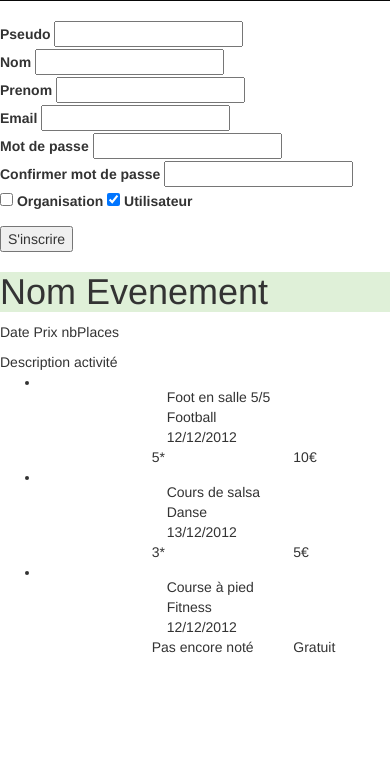
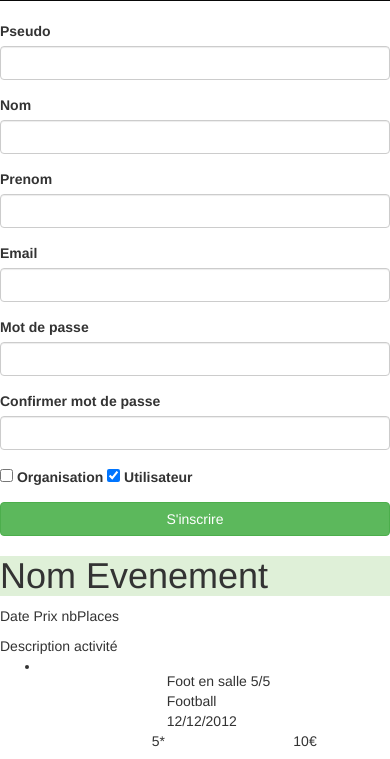
Before and after one commit to GregoryDev/OCI---AppSport, a plain HTML site: page www/index.html in a window 390 px wide. Shown: the part 49-808 px from the top of the page. Drawn offline with Linux system fonts and the light colour scheme; some packages are replaced by stand-ins of ours.

Commit message:
Apply CSS

```diff
--- a/www/index.html
+++ b/www/index.html
@@ -83,59 +83,43 @@
 
         <div id="div_create_user">
             <form name="create_user" id="create_user" action="index.html" method="post">
-
-        <div >
+                <div  class="form-group" >
                     <label for="first_name">Pseudo</label>
-          <input id="pseudo" type="text" >
+                    <input id="pseudo" type="text" class="form-control" >
                 </div>
-
-
-        <div >
+                <div class="form-group" >
                     <label for="first_name">Nom</label>
-          <input  id="nom" type="text" >
-
+                    <input  id="nom" type="text" class="form-control" >
                 </div>
-
-       <div >
+                <div  class="form-group" >
                     <label for="first_name">Prenom</label>
-          <input  id="prenom" type="text" >
-
+                    <input  id="prenom" type="text" class="form-control" >
                 </div>
-
-
-
-        <div >
+                <div  class="form-group" >
                     <label for="email">Email</label>
-          <input id="email" type="email" >
-
+                    <input id="email" type="email" class="form-control" >
                 </div>
-
-
-
-        <div >
+                <div  class="form-group" >
                     <label for="password">Mot de passe</label>
-          <input id="password" type="password" >
-
+                    <input id="password" type="password" class="form-control">
                 </div>
-
-
-        <div >
+                <div  class="form-group" >
                     <label for="password">Confirmer mot de passe</label>
-          <input id="confirm-password" type="password" >
-
+                    <input id="confirm-password" type="password" class="form-control" >
                 </div>
-
                 <p>
                     <input type="checkbox" id="test5" />
                     <label for="test5">Organisation</label>
-
                     <input type="checkbox" id="test6" checked="checked" />
                     <label for="test6">Utilisateur</label>
                 </p>
-
-    <input type="submit" value="S'inscrire">
+                <input type="submit" value="S'inscrire"class="btn btn-block btn-success">
             </form>
         </div>
+
+        <!--
+            Description evenement
+        -->
 
         <div id="desc_event">
             <h1 class="bg-success">
```
Lines whose indentation alone changed are shown as unchanged.
